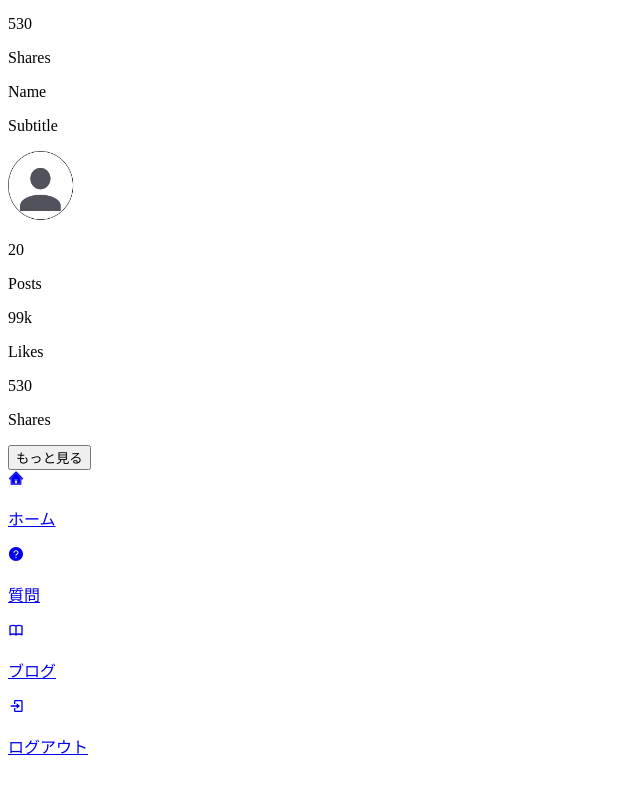
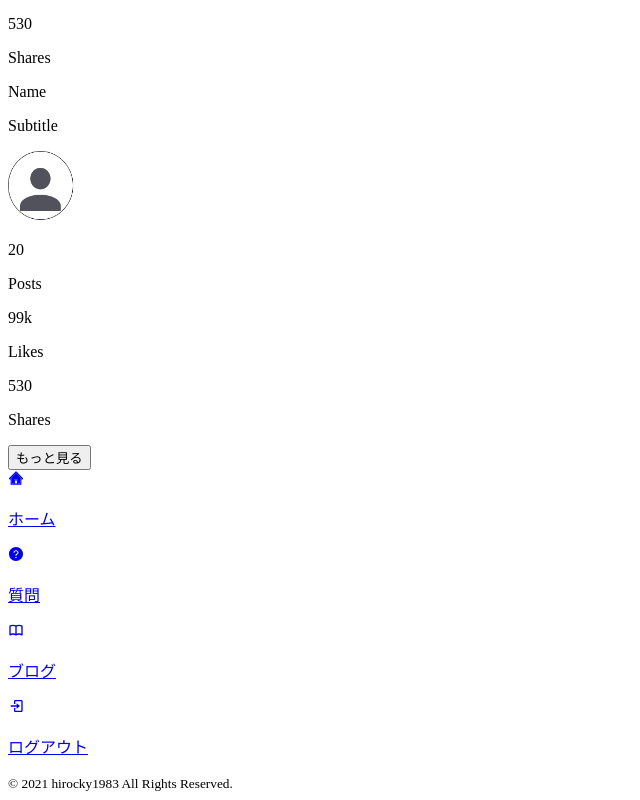
Before and after one commit to hiroky1983/biet_new, a Next.js app: page / in a window 1280 px wide. Shown: the part 2377-3177 px from the top of the page, without its empty margins (0-640 px from the left). Before the commit the page ends 3151 px from the top, so only its background shows below. Built offline with nearby package versions, Linux system fonts and the light colour scheme.

Commit message:
💄 copy rightsの追加

```diff
--- a/src/layouts/footer/BrowserFooterMenu.tsx
+++ b/src/layouts/footer/BrowserFooterMenu.tsx
@@ -4,7 +4,10 @@ import Link from "next/link";
 
 import { FOOTERITEMS } from "./MobileFooterMenu";
 
+const THIS_YEAR = new Date().getFullYear()
+
 export const BrowserFooterMenu: VFC = () => {
+
   return (
     <>
       <div className="flex-col mx-8 sm:mx-16">
@@ -20,6 +23,7 @@ export const BrowserFooterMenu: VFC = () => {
           );
         })}
       </div>
+
     </>
   );
 };
--- a/src/layouts/footer/MobileFooterMenu.tsx
+++ b/src/layouts/footer/MobileFooterMenu.tsx
@@ -28,6 +28,7 @@ export const FOOTERITEMS = [
     description: "ログアウト",
   },
 ];
+const THIS_YEAR = new Date().getFullYear()
 
 export const MobileFooterMenu: VFC = () => {
   return (
@@ -47,6 +48,7 @@ export const MobileFooterMenu: VFC = () => {
           );
         })}
       </div>
+      <div><small lang="en">&copy; {THIS_YEAR} hirocky1983 All Rights Reserved.</small></div>
     </>
   );
 };
```
